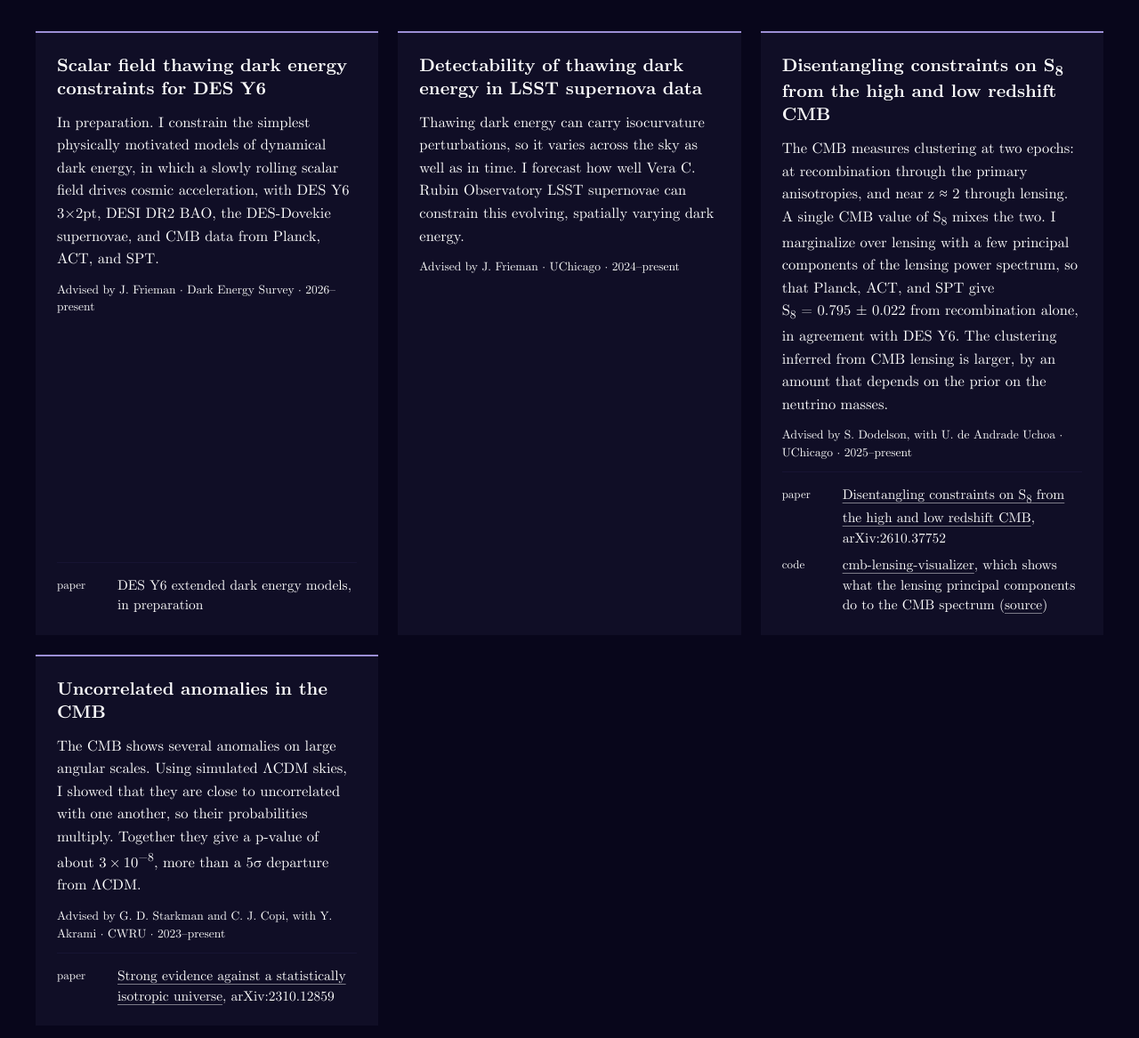
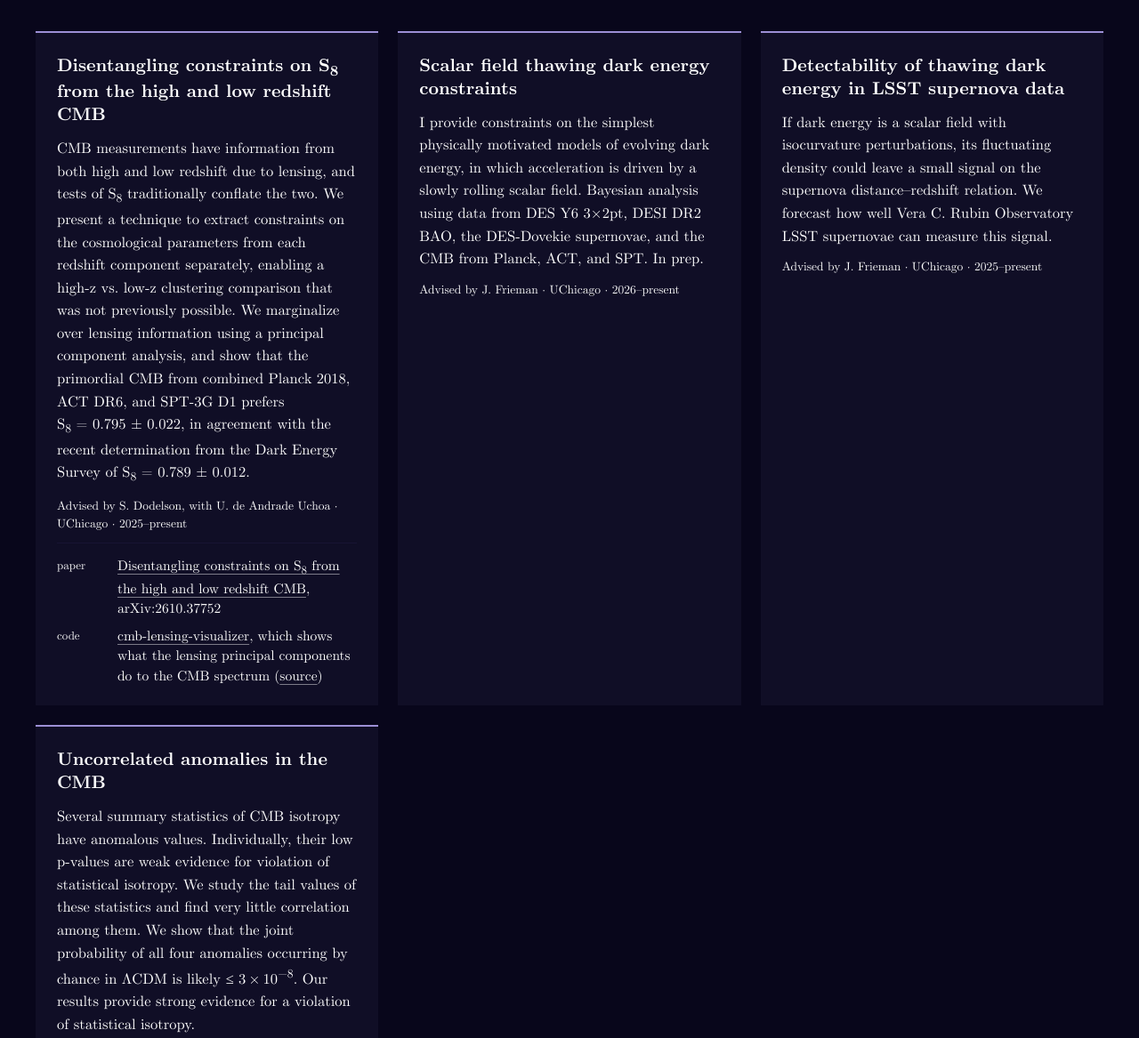
Before and after one commit to joannjones415/joannjones415.github.io, a plain HTML site: page research.html in a window 1280 px wide. Shown: the part 220-1387 px from the top of the page at 89% size. Drawn offline with Linux system fonts and the light colour scheme.

Commit message:
Reorder research, abstract-based descriptions, drop Jan 2026 poster and in-prep DES entry, new CV

```diff
--- a/research.html
+++ b/research.html
@@ -31,30 +31,14 @@
 <main class="wrap">
 <div class="cards">
   <article class="card">
-    <h3>Scalar field thawing dark energy constraints for DES Y6</h3>
-    <p class="summary">In preparation. I constrain the simplest physically motivated models of dynamical dark
-    energy, in which a slowly rolling scalar field drives cosmic acceleration, with DES Y6 3×2pt, DESI DR2 BAO,
-    the DES-Dovekie supernovae, and CMB data from Planck, ACT, and SPT.</p>
-    <p class="meta">Advised by J. Frieman · Dark Energy Survey · 2026–present</p>
-    <ul class="outputs">
-      <li><span class="kind">paper</span><span>DES Y6 extended dark energy models, in preparation</span></li>
-    </ul>
-  </article>
-  <article class="card">
-    <h3>Detectability of thawing dark energy in LSST supernova data</h3>
-    <p class="summary">Thawing dark energy can carry isocurvature perturbations, so it varies across the sky as well
-    as in time. I forecast how well Vera C. Rubin Observatory LSST supernovae can constrain this evolving, spatially
-    varying dark energy.</p>
-    <p class="meta">Advised by J. Frieman · UChicago · 2024–present</p>
-  </article>
-  <article class="card">
     <h3><a href="https://arxiv.org/abs/2610.37752">Disentangling constraints on S<sub>8</sub> from the high and low redshift CMB</a></h3>
-    <p class="summary">The CMB measures clustering at two epochs: at recombination through the primary anisotropies,
-    and near z&nbsp;≈&nbsp;2 through lensing. A single CMB value of S<sub>8</sub> mixes the two. I marginalize
-    over lensing with a few principal components of the lensing power spectrum, so that Planck, ACT, and SPT
-    give S<sub>8</sub>&nbsp;=&nbsp;0.795&nbsp;±&nbsp;0.022 from recombination alone, in agreement with DES Y6.
-    The clustering inferred from CMB lensing is larger, by an amount that depends on the prior on the neutrino
-    masses.</p>
+    <p class="summary">CMB measurements have information from both high and low redshift due to lensing, and
+    tests of S<sub>8</sub> traditionally conflate the two. We present a technique to extract constraints on the
+    cosmological parameters from each redshift component separately, enabling a high-z vs. low-z clustering
+    comparison that was not previously possible. We marginalize over lensing information using a principal
+    component analysis, and show that the primordial CMB from combined Planck 2018, ACT DR6, and SPT-3G D1 prefers
+    S<sub>8</sub>&nbsp;=&nbsp;0.795&nbsp;±&nbsp;0.022, in agreement with the recent determination from the Dark
+    Energy Survey of S<sub>8</sub>&nbsp;=&nbsp;0.789&nbsp;±&nbsp;0.012.</p>
     <p class="meta">Advised by S. Dodelson, with U. de Andrade Uchoa · UChicago · 2025–present</p>
     <ul class="outputs">
       <li><span class="kind">paper</span><span><a class="inline-link" href="https://arxiv.org/abs/2610.37752">Disentangling constraints on S<sub>8</sub> from the high and low redshift CMB</a>, arXiv:2610.37752</span></li>
@@ -62,10 +46,27 @@
     </ul>
   </article>
   <article class="card">
+    <h3>Scalar field thawing dark energy constraints</h3>
+    <p class="summary">I provide constraints on the simplest physically motivated models of evolving dark energy,
+    in which acceleration is driven by a slowly rolling scalar field. Bayesian analysis using data from DES Y6
+    3×2pt, DESI DR2 BAO, the DES-Dovekie supernovae, and the CMB from Planck, ACT,
+    and SPT. In prep.</p>
+    <p class="meta">Advised by J. Frieman · UChicago · 2026–present</p>
+  </article>
+  <article class="card">
+    <h3>Detectability of thawing dark energy in LSST supernova data</h3>
+    <p class="summary">If dark energy is a scalar field with isocurvature perturbations, its fluctuating density
+    could leave a small signal on the supernova distance–redshift relation. We forecast how well Vera C. Rubin
+    Observatory LSST supernovae can measure this signal.</p>
+    <p class="meta">Advised by J. Frieman · UChicago · 2025–present</p>
+  </article>
+  <article class="card">
     <h3>Uncorrelated anomalies in the CMB</h3>
-    <p class="summary">The CMB shows several anomalies on large angular scales. Using simulated ΛCDM skies, I showed
-    that they are close to uncorrelated with one another, so their probabilities multiply. Together they give
-    a p-value of about 3&thinsp;×&thinsp;10<sup>−8</sup>, more than a 5σ departure from ΛCDM.</p>
+    <p class="summary">Several summary statistics of CMB isotropy have anomalous values. Individually, their low
+    p-values are weak evidence for violation of statistical isotropy. We study the tail values of these
+    statistics and find very little correlation among them. We show that the joint probability of all four
+    anomalies occurring by chance in ΛCDM is likely ≤&nbsp;3&thinsp;×&thinsp;10<sup>−8</sup>. Our results provide
+    strong evidence for a violation of statistical isotropy.</p>
     <p class="meta">Advised by G. D. Starkman and C. J. Copi, with Y. Akrami · CWRU · 2023–present</p>
     <ul class="outputs">
       <li><span class="kind">paper</span><span><a class="inline-link" href="https://arxiv.org/abs/2310.12859">Strong evidence against a statistically isotropic universe</a>, arXiv:2310.12859</span></li>
```
Also changed, not shown: about.html (+2 -2 lines), publications.html (+0 -13 lines), 1 other file.
